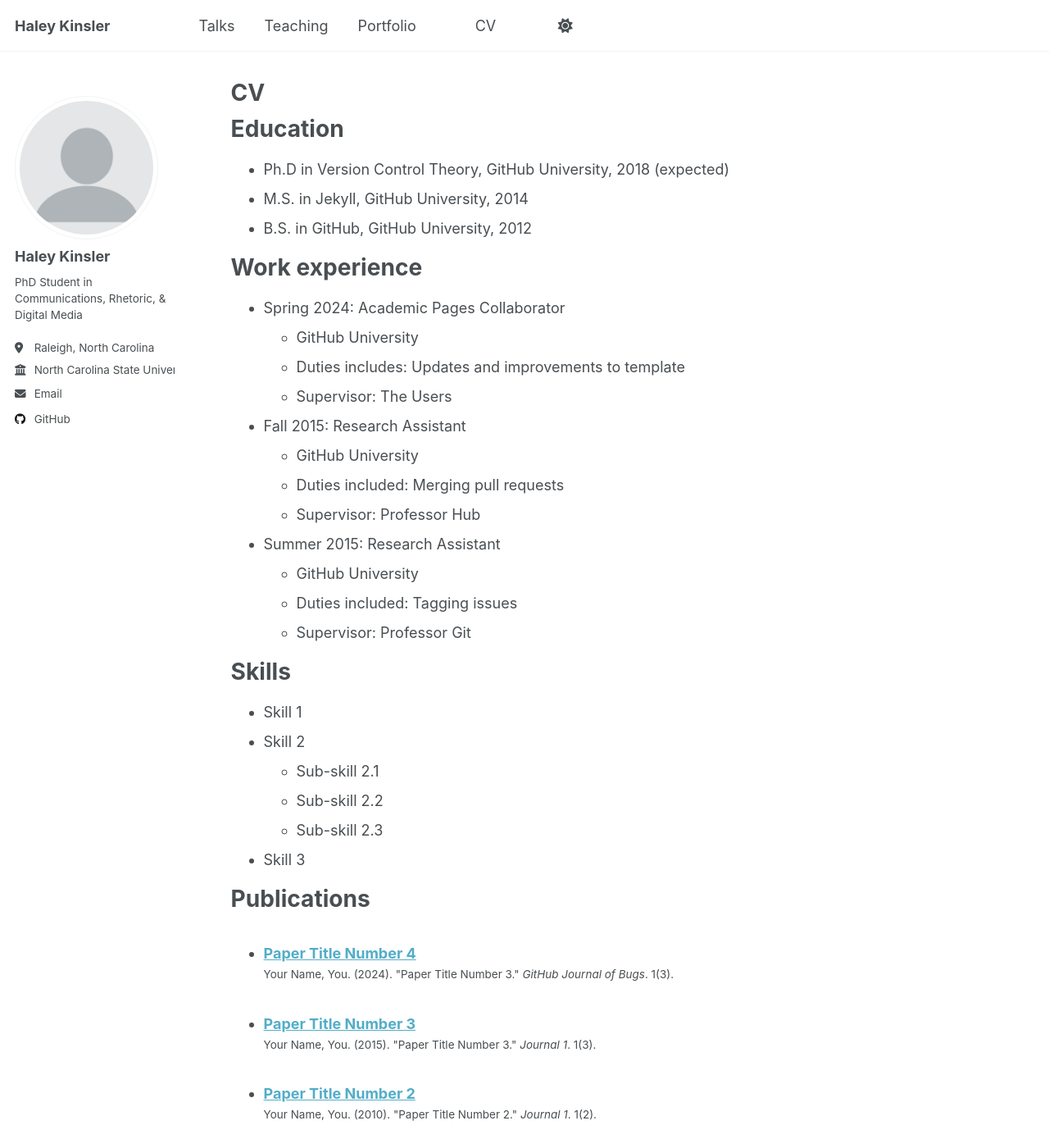
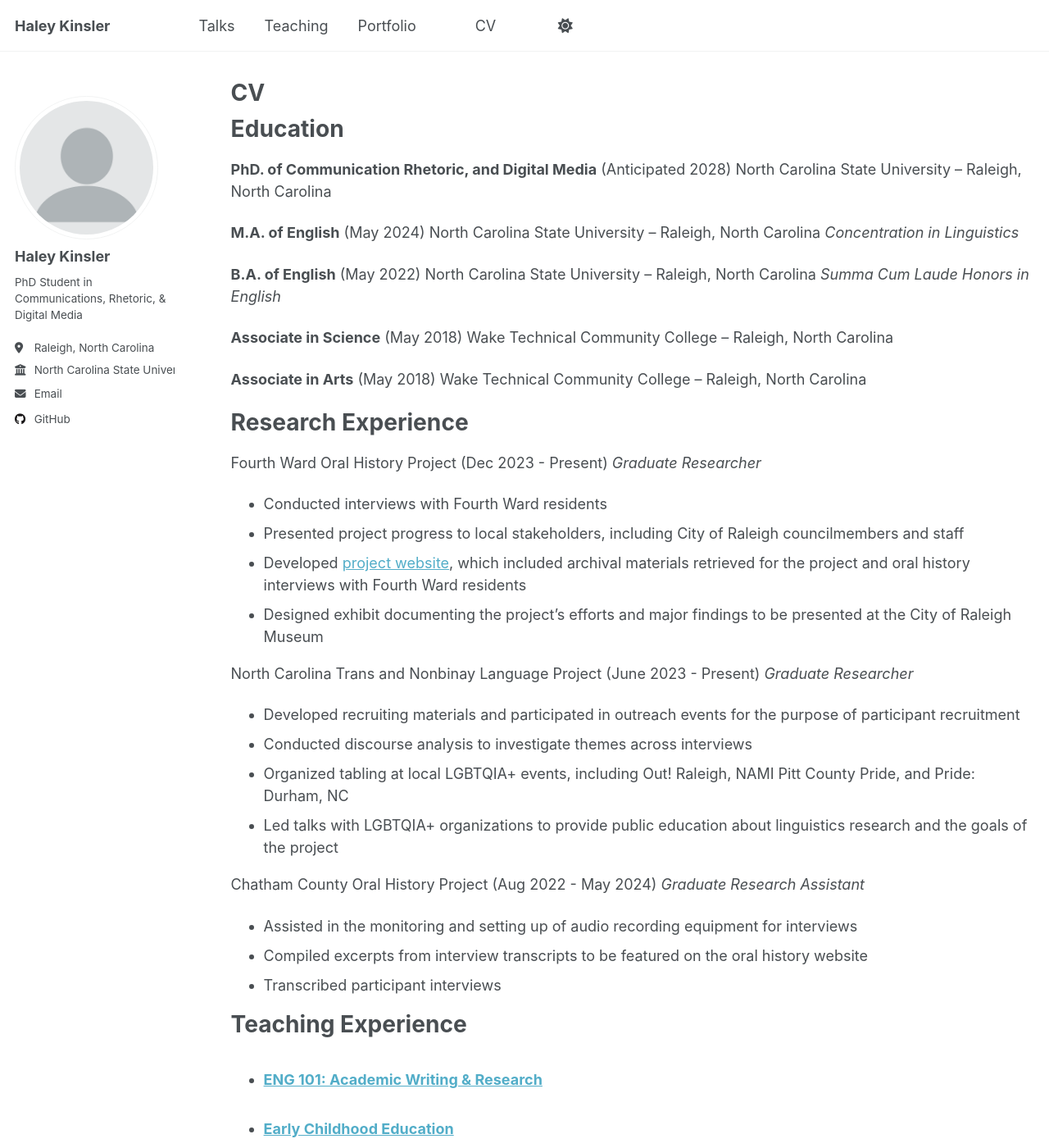
Before and after one commit to hmkinsler/hmkinsler.github.io, a Jekyll site: the page built from _pages/cv.md, in a window 1280 px wide and 1400 px high. Shown: the whole window at 82% size. Built offline with Jekyll 4.4.1, drawn with Linux system fonts in a browser that asks for light colours; some of the changed text lies outside the part shown.

Commit message:
First update to CV page

```diff
--- a/_pages/cv.md
+++ b/_pages/cv.md
@@ -11,54 +11,122 @@ redirect_from:
 
 Education
 ======
-* Ph.D in Version Control Theory, GitHub University, 2018 (expected)
-* M.S. in Jekyll, GitHub University, 2014
-* B.S. in GitHub, GitHub University, 2012
+**PhD. of Communication Rhetoric, and Digital Media** (Anticipated 2028)
+North Carolina State University -- Raleigh, North Carolina
 
-Work experience
+**M.A. of English** (May 2024)
+North Carolina State University -- Raleigh, North Carolina
+_Concentration in Linguistics_
+
+**B.A. of English** (May 2022)
+North Carolina State University -- Raleigh, North Carolina
+_Summa Cum Laude_
+_Honors in English_
+
+**Associate in Science** (May 2018)
+Wake Technical Community College -- Raleigh, North Carolina
+
+**Associate in Arts** (May 2018)
+Wake Technical Community College -- Raleigh, North Carolina
+
+Research Experience
 ======
-* Spring 2024: Academic Pages Collaborator
-  * GitHub University
-  * Duties includes: Updates and improvements to template
-  * Supervisor: The Users
+Fourth Ward Oral History Project (Dec 2023 - Present)
+_Graduate Researcher_
+* Conducted interviews with Fourth Ward residents
+* Presented project progress to local stakeholders, including City of Raleigh councilmembers and staff
+* Developed [project website](fourthwardhistory.org), which included archival materials retrieved for the project and oral history interviews with Fourth Ward residents
+* Designed exhibit documenting the project's efforts and major findings to be presented at the City of Raleigh Museum
 
-* Fall 2015: Research Assistant
-  * GitHub University
-  * Duties included: Merging pull requests
-  * Supervisor: Professor Hub
+North Carolina Trans and Nonbinay Language Project (June 2023 - Present)
+_Graduate Researcher_
+* Developed recruiting materials and participated in outreach events for the purpose of participant recruitment
+* Conducted discourse analysis to investigate themes across interviews
+* Organized tabling at local LGBTQIA+ events, including Out! Raleigh, NAMI Pitt County Pride, and Pride: Durham, NC
+* Led talks with LGBTQIA+ organizations to provide public education about linguistics research and the goals of the project
 
-* Summer 2015: Research Assistant
-  * GitHub University
-  * Duties included: Tagging issues
-  * Supervisor: Professor Git
+Chatham County Oral History Project (Aug 2022 - May 2024)
+_Graduate Research Assistant_
+* Assisted in the monitoring and setting up of audio recording equipment for interviews
+* Compiled excerpts from interview transcripts to be featured on the oral history website
+* Transcribed participant interviews
 
-Skills
+Teaching Experience
 ======
-* Skill 1
-* Skill 2
-  * Sub-skill 2.1
-  * Sub-skill 2.2
-  * Sub-skill 2.3
-* Skill 3
-
-Publications
-======
-  <ul>{% for post in site.publications reversed %}
+  <ul>{% for post in site.teaching reversed %}
     {% include archive-single-cv.html %}
   {% endfor %}</ul>
 
-Talks
+Pedagogical Coursework and Training
+======
+_All relevant coursework completed at North Carolina State University_
+
+**CRD 885: Doctoral Supervised Teaching** (Fall 2024)
+_Training for instruction of ENG 327: Language & Gender_
+
+**ENG 624: Teaching College Composition** (Fall 2023)
+
+**ENG 511: Theory and Research in Composition** (Spring 2022)
+
+Additional Coursework
+======
+**Lavender Languages Summer Institute** (June 2024)
+_California Institute of Integral Studies_
+
+Presentations, Talks, & Lectures
 ======
   <ul>{% for post in site.talks reversed %}
     {% include archive-single-talk-cv.html  %}
   {% endfor %}</ul>
 
-Teaching
+Volunteering & Service
+=====
+**Western Boulevard Station Area Planning** (June 2023 - Present)
+_Community Leader -- Raleigh, North Carolina_
+* Provided land use recommendations for the Western Boulevard corridor to City of Raleigh planning staff in consideration of the bus rapid transit project
+* Provided feedback on design for Western Boulevard bus rapid transit in collaboration with City of Raleigh staff and project stakeholders
+
+**Linguistic Diversity Ambassadors** (Aug 2022 - Present)
+_Student Organization Member, North Carolina State University_
+* Participated in annual tabling at the North Carolina State Fair in an effort to provide public educational materials on linguistic diversity
+* Organized outreach tabling in partnership with the North Carolina Trans and Nonbinay Language Project
+* Led workshops for students and faculty on linguistic diversity and dialect education
+
+**Linguistic Brown Bag Speaker Series** (Aug 2023 - Dec 2024)
+_Graduate Student Organizer, North Carolina State University_
+* Assisted in organizing of department talks featuring linguistic researchers and scholars
+* Send regular updates and communications on the speaker series to promote upcoming talks
+
+**Joshua Bradley Campaign for City Council** (Nov 2021 - Nov 2022)
+_Social Media Manager -- Raleigh, North Carolina_
+* Developed social media campaign plan
+* Designed flyers and graphics for publication on social media platforms including Twitter, Facebook, and Instagram
+* Collaborated with volunteers to book and promote campaign events
+* Aided in writing responses for endorsement questionnaires and filled in at campaign forums in candidate's absence as needed
+* Designed policy platform documents and provided revisions for other public-facing material for the campaign team
+
+**Food Not Bombs** (May 2021 - June 2023)
+_Weekly Distro Volunteer -- Raleigh, North Carolina_
+* Delivered groceries and other daily essentials to residents in Raleigh, Durham, and Chapel-Hill
+* Sourced and transported local donations to community members
+* Organized tabling for community outreach events
+* Recruited and trained volunteers for the group's weekly supply distribution and tabling
+
+Skills
 ======
-  <ul>{% for post in site.teaching reversed %}
-    {% include archive-single-cv.html %}
-  {% endfor %}</ul>
-
-Service and leadership
-======
-* Currently signed in to 43 different slack teams
+* Instructional Tools
+  * Google Workspace
+  * Moodle
+* Microsoft Office
+  * Excel
+  * Word
+  * Powerpoint
+* Photo & Video Editing
+  * Adobe Lightroom
+  * Open Broadcaster Software
+* Audio Editing & Linguistic Analysis
+  * Praat
+  * Audacity
+* Graphic Design
+  * Adobe Illustrator
+  * Canva
```
Also changed, not shown: _talks/2024-04-secol-1.md (+2 -2 lines), _talks/2024-04-secol-2.md (+1 -1 lines).
